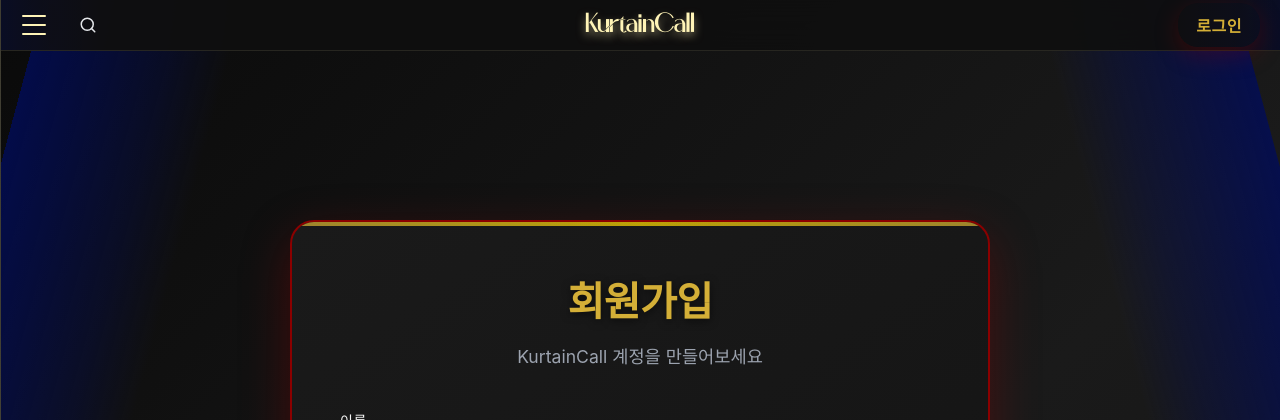
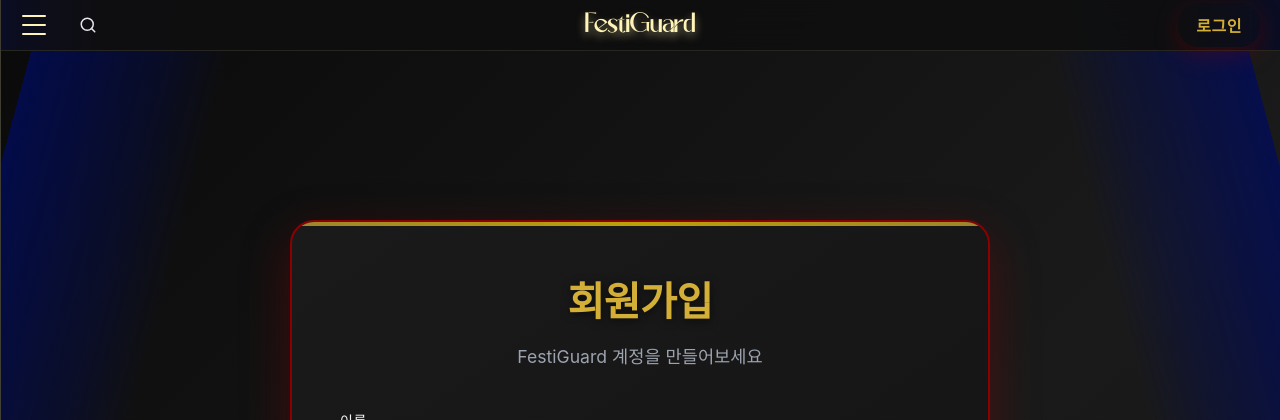
Before and after one commit to sodaaw/KurtainCall-Frontend, a React (Create React App) app: page /signup in a window 1280 px wide. Shown: the top 420 px of the page. Built offline with nearby package versions, Linux system fonts and the light colour scheme; no server answers; a web font is replaced by a local one.

Commit message:
로고 변경

```diff
--- a/public/index.html
+++ b/public/index.html
@@ -27,7 +27,7 @@
       work correctly both with client-side routing and a non-root public URL.
       Learn how to configure a non-root public URL by running `npm run build`.
     -->
-    <title>KurtainCall</title>
+    <title>FestiGuard</title>
   </head>
   <body>
     <noscript>You need to enable JavaScript to run this app.</noscript>
--- a/src/Login/Login.jsx
+++ b/src/Login/Login.jsx
@@ -17,7 +17,7 @@
       <div className="login-form-container">
         <div className="login-header">
           <h1 className="login-title">로그인</h1>
-          <p className="login-subtitle">KurtainCall 계정으로 로그인하세요</p>
+          <p className="login-subtitle">FestiGuard 계정으로 로그인하세요</p>
         </div>
 
         <div className="form-group">
--- a/src/MainPage/Main.jsx
+++ b/src/MainPage/Main.jsx
@@ -43,7 +43,7 @@
   if (isLoading) {
     return (
       <header className="hero">
-        <h1>KurtainCall</h1>
+        <h1>FestiGuard</h1>
         <p className="tagline">발견의 즐거움, 로컬 공연 큐레이션.</p>
         <div className="loading-spinner">
           <div className="spinner-animation"></div>
@@ -56,7 +56,7 @@
   if (error) {
     return (
       <header className="hero">
-        <h1>KurtainCall</h1>
+        <h1>FestiGuard</h1>
         <p className="tagline">발견의 즐거움, 로컬 공연 큐레이션.</p>
         <div className="error-message">
           <div className="error-icon">⚠️</div>
@@ -70,7 +70,7 @@
   if (!plays || plays.length === 0) {
     return (
       <header className="hero">
-        <h1>KurtainCall</h1>
+        <h1>FestiGuard</h1>
         <p className="tagline">발견의 즐거움, 로컬 공연 큐레이션.</p>
         <div className="no-data">
           <div className="no-data-icon">📭</div>
@@ -88,7 +88,7 @@
   if (!current) {
     return (
       <header className="hero">
-        <h1>KurtainCall</h1>
+        <h1>FestiGuard</h1>
         <p className="tagline">발견의 즐거움, 로컬 공연 큐레이션.</p>
         <div className="no-data">
           <div className="no-data-icon">📭</div>
@@ -116,7 +116,7 @@
 
 
       {/* 제목 */}
-      <h1>KurtainCall</h1>
+      <h1>FestiGuard</h1>
 
       {/* 태그라인 */}
       <p className="tagline">발견의 즐거움, 로컬 공연 큐레이션.</p>
--- a/src/Signup/Signup.jsx
+++ b/src/Signup/Signup.jsx
@@ -108,7 +108,7 @@
       <div className="signup-form-container">
         <div className="signup-header">
           <h1 className="signup-title">회원가입</h1>
-          <p className="signup-subtitle">KurtainCall 계정을 만들어보세요</p>
+          <p className="signup-subtitle">FestiGuard 계정을 만들어보세요</p>
         </div>
 
         <form className="signup-form" onSubmit={onSubmit}>
--- a/src/components/Topnav.jsx
+++ b/src/components/Topnav.jsx
@@ -83,7 +83,7 @@
             onKeyDown={(e) => e.key === 'Enter' && goHome()}
             style={{ cursor: 'pointer' }}
           >
-            <h1 className="logo">KurtainCall</h1>
+            <h1 className="logo">FestiGuard</h1>
           </div>
         )}
 
@@ -123,7 +123,7 @@
         </nav>
 
         <div className="side-menu-footer">
-          <p>© 2025 KurtainCall</p>
+          <p>© 2025 FestiGuard</p>
           <p>Your Gateway to Korea's Hidden Stages</p>
         </div>
       </div>
```
Also changed, not shown: 1 other file (tests, documents, lock files or other folders).
